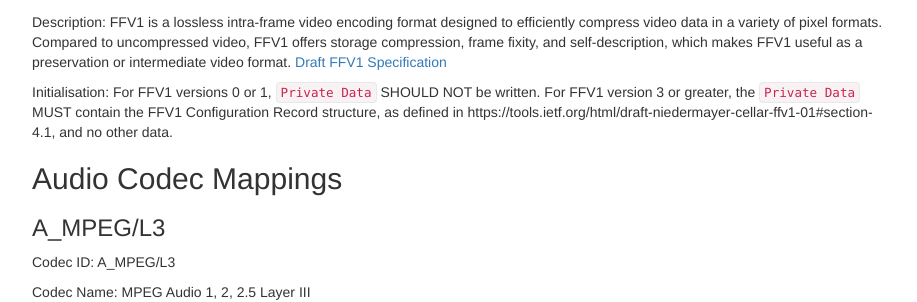
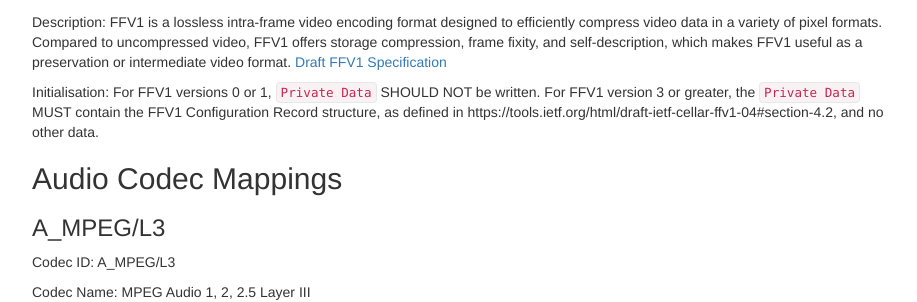
Before and after one commit to ietf-wg-cellar/matroska-specification, a Jekyll site: the page built from codec_specs.md, in a window 1280 px wide and 900 px high, scrolled down 5162 px. Shown: the part 156-458 px from the top of the window, without its empty margins (273-1190 px from the left). Built offline with Jekyll 4.4.1, drawn with Linux system fonts in a browser that asks for light colours; our own code applies the rules of GitHub Pages for plain Markdown files; some of the changed lines change nothing that is shown.

Commit message:
update link to FFV1

```diff
--- a/codec_specs.md
+++ b/codec_specs.md
@@ -261,7 +261,7 @@ Codec Name: FF Video Codec 1
 
 Description: FFV1 is a lossless intra-frame video encoding format designed to efficiently compress video data in a variety of pixel formats. Compared to uncompressed video, FFV1 offers storage compression, frame fixity, and self-description, which makes FFV1 useful as a preservation or intermediate video format. [Draft FFV1 Specification](https://datatracker.ietf.org/doc/draft-niedermayer-cellar-ffv1/)
 
-Initialisation: For FFV1 versions 0 or 1, `Private Data` SHOULD NOT be written. For FFV1 version 3 or greater, the `Private Data` MUST contain the FFV1 Configuration Record structure, as defined in https://tools.ietf.org/html/draft-niedermayer-cellar-ffv1-01#section-4.1, and no other data.
+Initialisation: For FFV1 versions 0 or 1, `Private Data` SHOULD NOT be written. For FFV1 version 3 or greater, the `Private Data` MUST contain the FFV1 Configuration Record structure, as defined in https://tools.ietf.org/html/draft-ietf-cellar-ffv1-04#section-4.2, and no other data.
 
 ## Audio Codec Mappings
 
```
